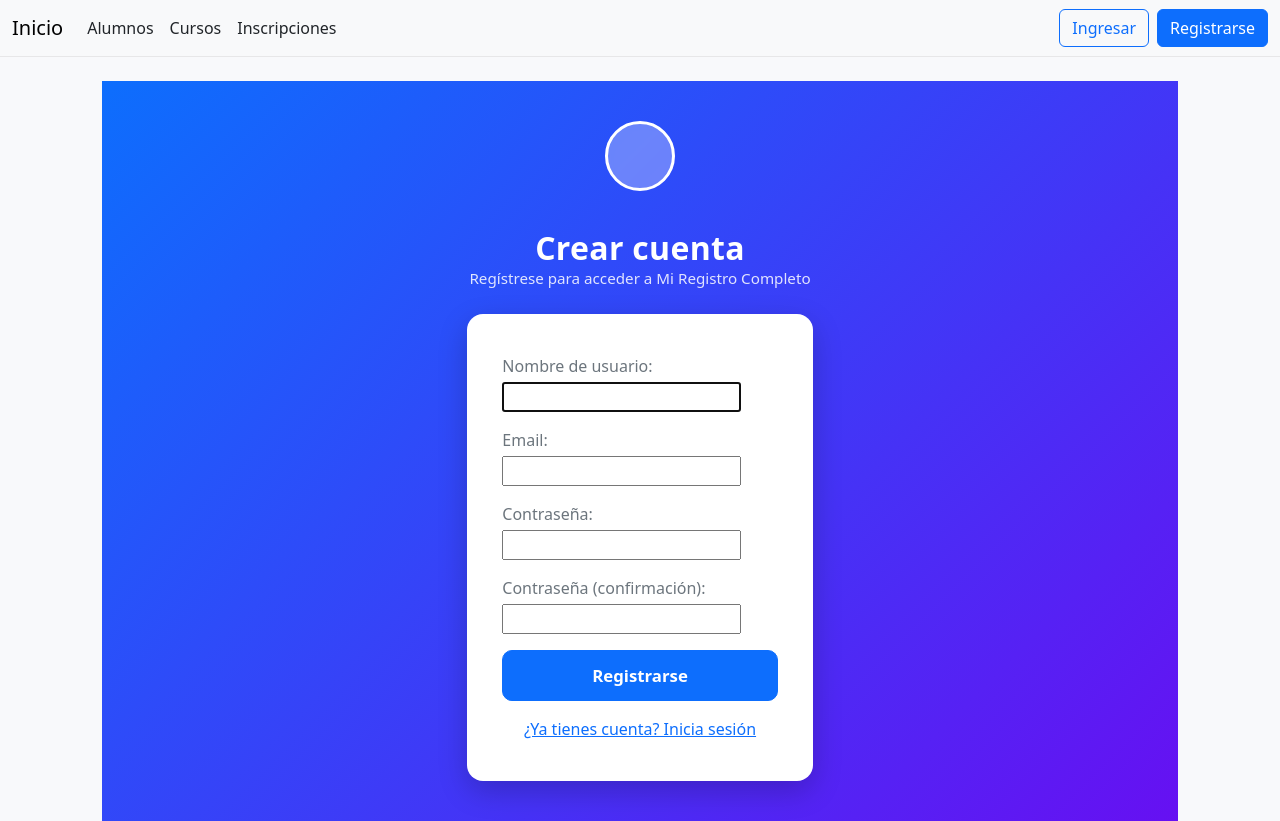
After one commit to Crxstxan-12/Ev_3_Proyecto, a Django app: page /registro/ in a window 1280 px wide. The commit adds this page. Run offline with Django 5.2, Linux system fonts and the light colour scheme.

Commit message:
Se agrego registro para users, terminar interfaces y bugs que pued tener la app

```diff
--- /dev/null
+++ b/core/forms.py
@@ -0,0 +1,23 @@
+from django import forms
+from django.contrib.auth.forms import UserCreationForm
+from django.contrib.auth.models import User
+
+class RegistrationForm(UserCreationForm):
+    email = forms.EmailField(required=True)
+
+    class Meta:
+        model = User
+        fields = ("username", "email", "password1", "password2")
+
+    def clean_email(self):
+        email = self.cleaned_data["email"].strip().lower()
+        if User.objects.filter(email__iexact=email).exists():
+            raise forms.ValidationError("Este correo ya está registrado")
+        return email
+
+    def save(self, commit=True):
+        user = super().save(commit=False)
+        user.email = self.cleaned_data["email"].strip()
+        if commit:
+            user.save()
+        return user
--- a/core/urls.py
+++ b/core/urls.py
@@ -1,6 +1,8 @@
 from django.urls import path
 from django.views.generic import TemplateView
+from .views import register_view
 
 urlpatterns = [
     path('', TemplateView.as_view(template_name='core/home.html'), name='home'),
+    path('registro/', register_view, name='register'),
 ]
--- a/core/views.py
+++ b/core/views.py
@@ -1,9 +1,30 @@
 from django.contrib import messages
 from django.contrib.auth import logout
-from django.shortcuts import redirect
+from django.contrib.auth.models import Group
+from django.shortcuts import redirect, render
+from .forms import RegistrationForm
 
 
 def logout_view(request):
     logout(request)
     messages.success(request, "Sesión cerrada correctamente")
     return redirect("login")
+
+
+def register_view(request):
+    if request.user.is_authenticated:
+        return redirect("home")
+    if request.method == "POST":
+        form = RegistrationForm(request.POST)
+        if form.is_valid():
+            user = form.save()
+            try:
+                group = Group.objects.get(name="usuario")
+                user.groups.add(group)
+            except Group.DoesNotExist:
+                pass
+            messages.success(request, "Cuenta creada correctamente. Ahora puede iniciar sesión.")
+            return redirect("login")
+    else:
+        form = RegistrationForm()
+    return render(request, "registration/register.html", {"form": form})
--- /dev/null
+++ b/static/css/registro.css
@@ -0,0 +1,28 @@
+
+  .auth-container {
+    min-height: 90vh;
+    display: flex;
+    align-items: center;
+    justify-content: center;
+    background: linear-gradient(135deg, #0d6efd 0%, #6610f2 100%);
+    padding: 40px 20px;
+  }
+  .auth-card {
+    background: #ffffff;
+    border-radius: 16px;
+    box-shadow: 0px 10px 30px rgba(0, 0, 0, 0.20);
+    padding: 40px 35px;
+    animation: fadeIn 0.45s ease-in-out;
+  }
+  .auth-title { font-size: 2rem; font-weight: 700; color: #fff; }
+  .auth-subtitle { color: rgba(255,255,255,.85); font-size: 0.95rem; }
+  .brand-mark {
+    display: inline-block; width: 70px; height: 70px;
+    background: rgba(255,255,255,0.3); backdrop-filter: blur(4px);
+    border-radius: 50%; border: 3px solid #fff;
+  }
+  .form-control { border-radius: 10px; padding: 10px 14px; }
+  .form-control:focus { border-color: #0d6efd; box-shadow: none; }
+  .btn-register { padding: 12px; font-size: 1.05rem; font-weight: 600; border-radius: 10px; }
+  @keyframes fadeIn { from { opacity:0; transform: translateY(-12px);} to { opacity:1; transform: translateY(0);} }
+  .errorlist li { list-style: none; color: #dc3545; font-size: 0.9rem; }
--- a/templates/base.html
+++ b/templates/base.html
@@ -34,7 +34,8 @@
               <button class="btn btn-outline-danger" type="submit">Salir</button>
             </form>
           {% else %}
-            <a class="btn btn-outline-primary" href="{% url 'login' %}">Ingresar</a>
+            <a class="btn btn-outline-primary me-2" href="{% url 'login' %}">Ingresar</a>
+            <a class="btn btn-primary" href="{% url 'register' %}">Registrarse</a>
           {% endif %}
         </div>
       </div>
--- /dev/null
+++ b/templates/registration/register.html
@@ -0,0 +1,54 @@
+{% extends "base.html" %}
+{% block title %}Registro{% endblock %}
+{% block content %}
+{% load static %}
+
+
+<link rel="stylesheet" href="{% static 'css/registro.css' %}">
+<div class="auth-container">
+  <div class="col-md-5 col-lg-4">
+    <div class="text-center mb-4">
+      <span class="brand-mark mb-3"></span>
+      <h1 class="auth-title mt-3">Crear cuenta</h1>
+      <div class="auth-subtitle">Regístrese para acceder a Mi Registro Completo</div>
+    </div>
+
+    <div class="auth-card">
+      <form method="post" novalidate>
+        {% csrf_token %}
+        {% if form.non_field_errors %}
+          <div class="alert alert-danger py-2">
+            {% for e in form.non_field_errors %}{{ e }}<br>{% endfor %}
+          </div>
+        {% endif %}
+
+        <div class="mb-3">
+          {{ form.username.label_tag }}
+          {{ form.username }}
+          {{ form.username.errors }}
+        </div>
+        <div class="mb-3">
+          {{ form.email.label_tag }}
+          {{ form.email }}
+          {{ form.email.errors }}
+        </div>
+        <div class="mb-3">
+          {{ form.password1.label_tag }}
+          {{ form.password1 }}
+          {{ form.password1.errors }}
+        </div>
+        <div class="mb-3">
+          {{ form.password2.label_tag }}
+          {{ form.password2 }}
+          {{ form.password2.errors }}
+        </div>
+
+        <button class="btn btn-primary w-100 btn-register" type="submit">Registrarse</button>
+        <div class="text-center mt-3">
+          <a href="{% url 'login' %}">¿Ya tienes cuenta? Inicia sesión</a>
+        </div>
+      </form>
+    </div>
+  </div>
+</div>
+{% endblock %}
```
